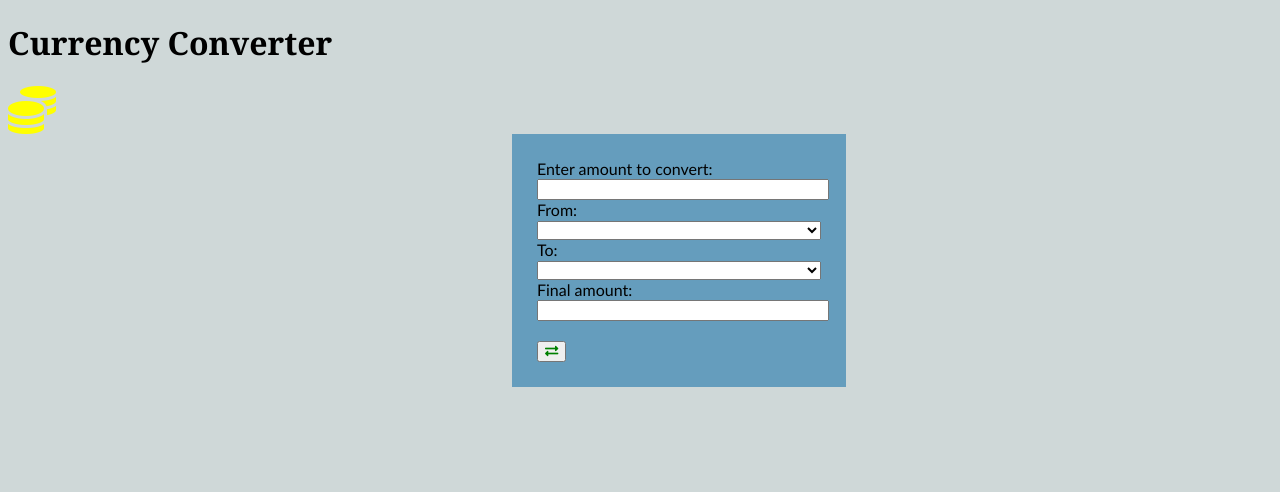
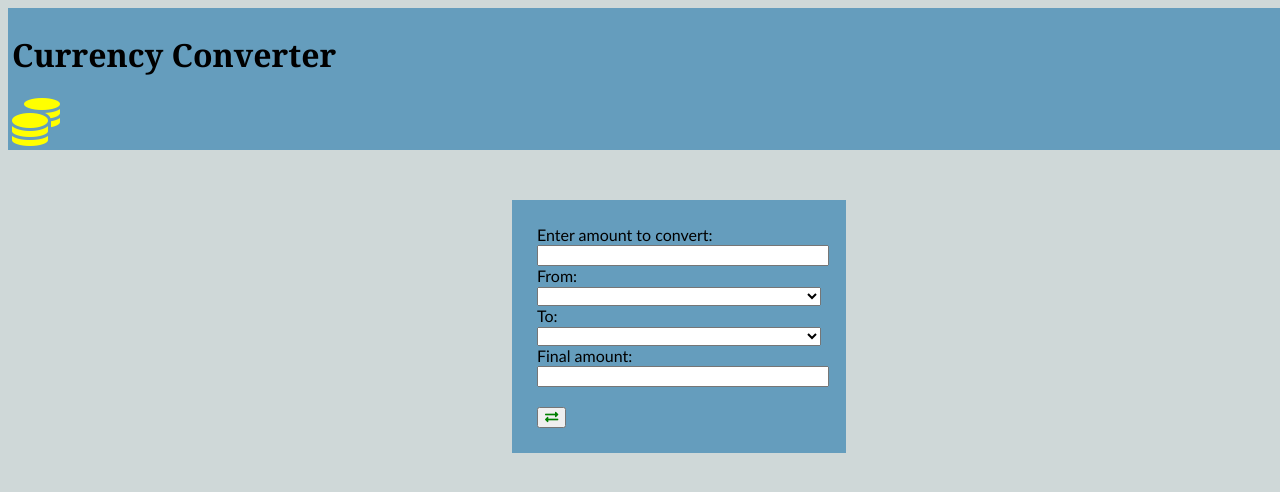
Before and after one commit to IMARTYI/CurrencyExchange, a website: page index.html in a window 1280 px wide. Drawn offline with Linux system fonts and the light colour scheme; no server answers.

Commit message:
css changes

```diff
--- a/style.css
+++ b/style.css
@@ -10,11 +10,6 @@ body{
     background-color:#659dbd;
     padding: 25px;
     font-family:'Gill Sans', 'Gill Sans MT', Calibri, 'Trebuchet MS', sans-serif;
-<<<<<<< HEAD
-    font: size 40px;
-
-}
-=======
     font: size 140px;
     top: 25%;
 
@@ -25,7 +20,6 @@ header{
     padding: 4px;
     left: 0;
     right: 0%;
-    top: 0%;
     overflow: hidden;
 }
 
@@ -47,4 +41,3 @@ header{
 #convert-button :hover{
     background-color: yellow;
 }
->>>>>>> master
```
